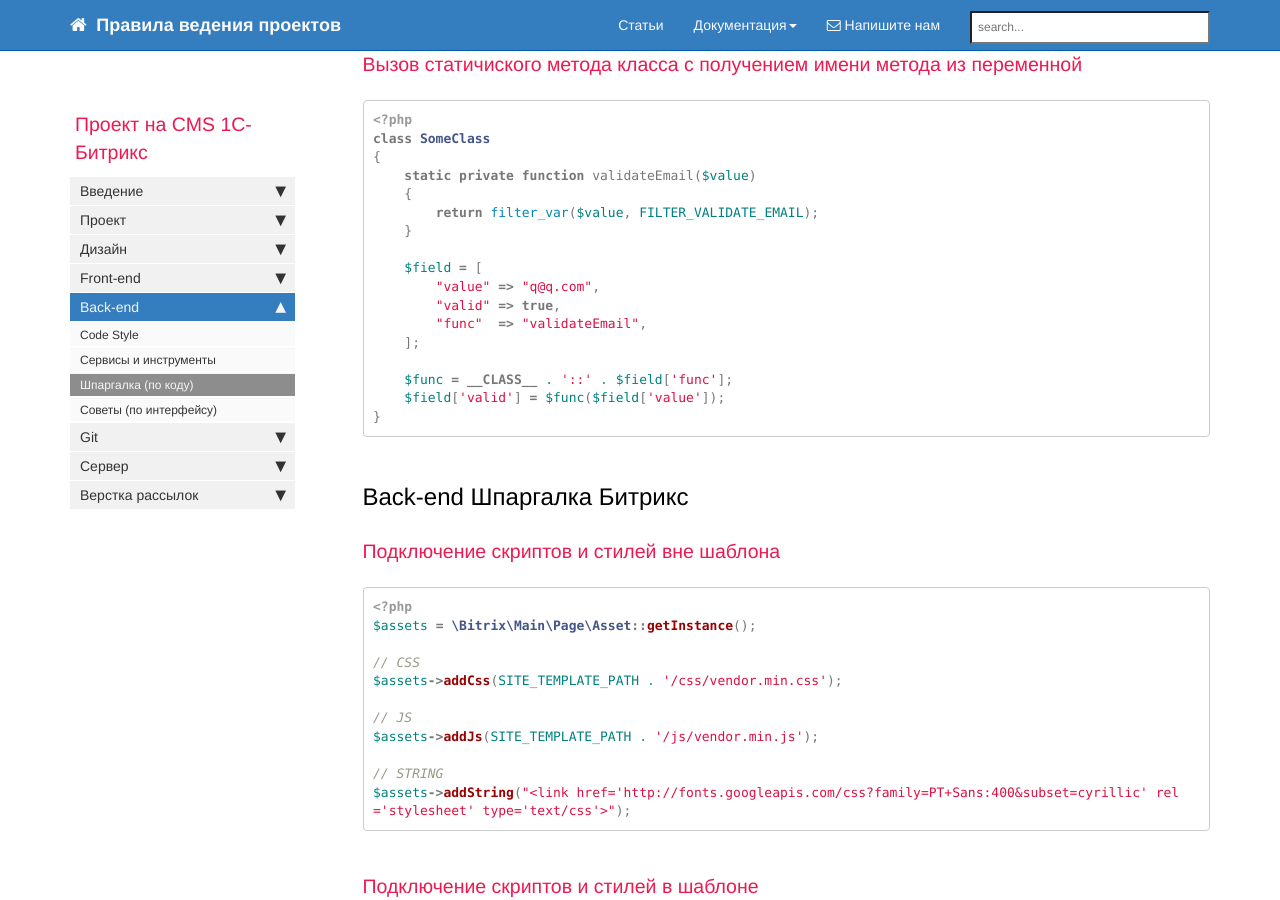
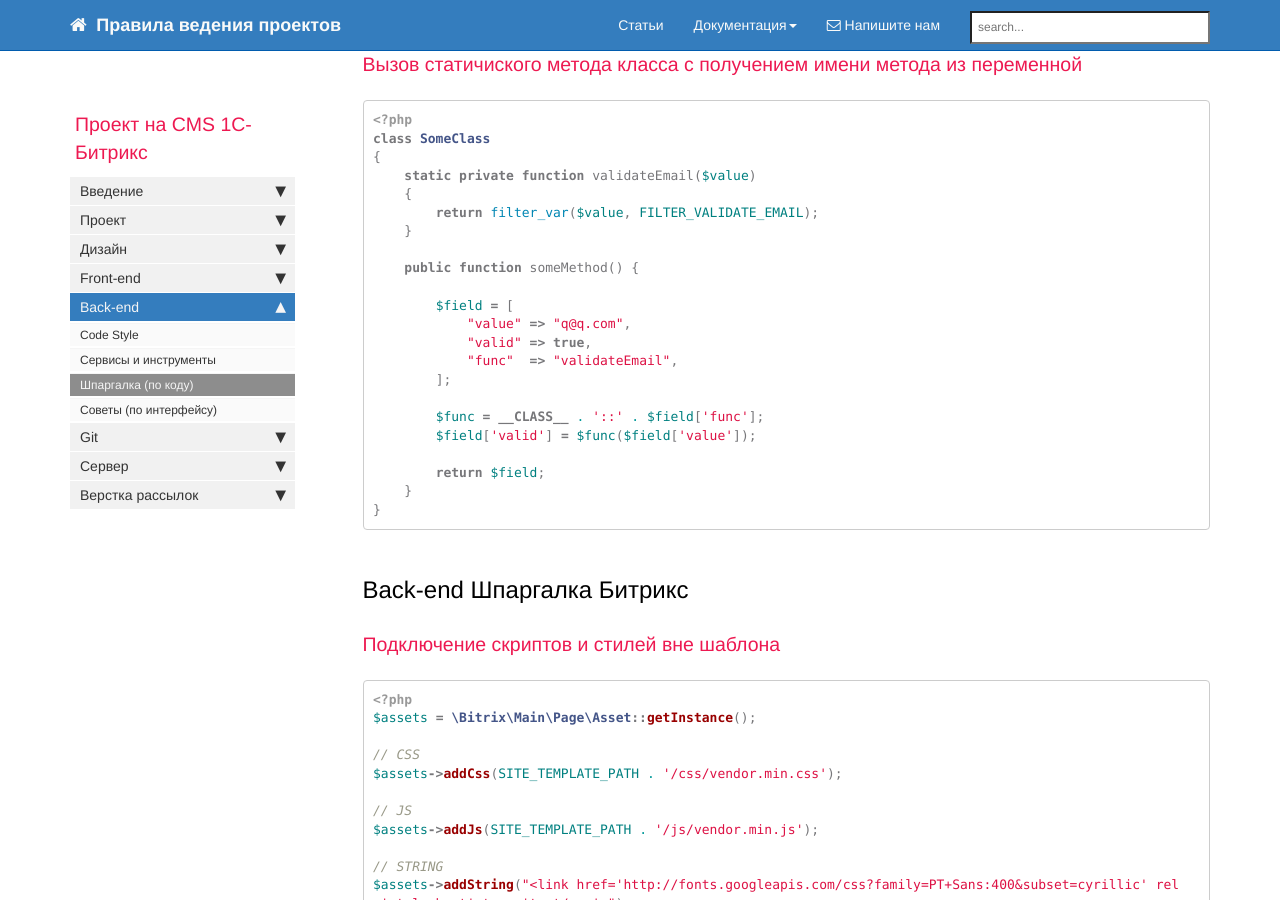
Before and after one commit to gdecider/gdecider.github.io, a Jekyll site: the page built from pages/bx/bx_back-shpora.md, in a window 1280 px wide and 900 px high, scrolled down 1166 px. Built offline with Jekyll 4.4.1, drawn with Linux system fonts in a browser that asks for light colours; nearby versions of some CDN libraries; comment, search, counter and statistics services are not loaded.

Commit message:
Update bx_back-shpora.md

````diff
--- a/pages/bx/bx_back-shpora.md
+++ b/pages/bx/bx_back-shpora.md
@@ -20,14 +20,19 @@ class SomeClass
         return filter_var($value, FILTER_VALIDATE_EMAIL);
     }
 
-    $field = [
-	"value" => "q@q.com",
-	"valid" => true,
-	"func"  => "validateEmail",
-    ];
+    public function someMethod() {
 
-    $func = __CLASS__ . '::' . $field['func'];
-    $field['valid'] = $func($field['value']);
+        $field = [
+	    "value" => "q@q.com",
+	    "valid" => true,
+	    "func"  => "validateEmail",
+        ];
+
+        $func = __CLASS__ . '::' . $field['func'];
+        $field['valid'] = $func($field['value']);
+
+	return $field;
+    }
 }
 ```
 
````
